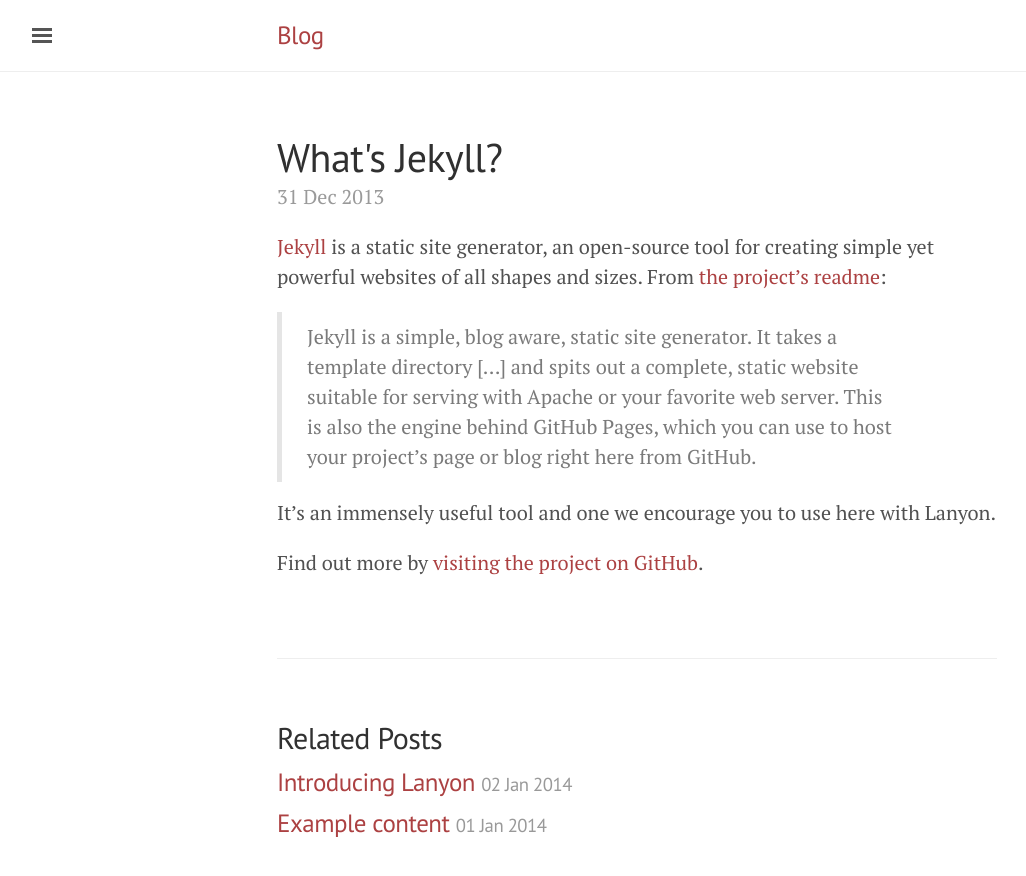
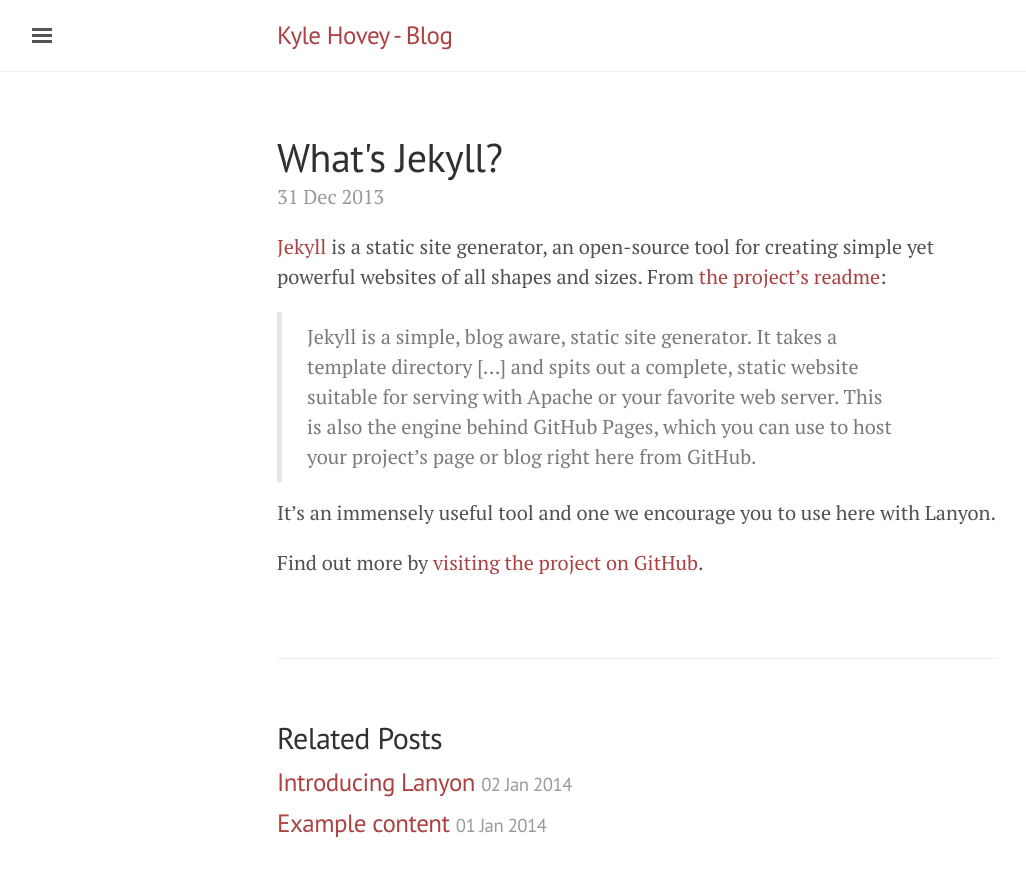
Before and after one commit to kylehovey/blog, a Jekyll site: the page built from _posts/2013-12-31-whats-jekyll.md, in a window 1280 px wide. Shown: the top 876 px of the page, without its empty margins (3-1029 px from the left). Built offline with Jekyll 4.4.1, drawn with Linux system fonts in a browser that asks for light colours.

Commit message:
Changed title

```diff
--- a/_config.yml
+++ b/_config.yml
@@ -13,7 +13,7 @@
 # you will see them accessed via {{ site.title }}, {{ site.email }}, and so on.
 # You can create any custom variable you would like, and they will be accessible
 # in the templates via {{ site.myvariable }}.
-title: Blog
+title: Kyle Hovey - Blog
 email: khoveyc@gmail.com
 description: >- # this means to ignore newlines until "baseurl:"
   Here you will find occasional musings I have on math, science, and other things.
```
